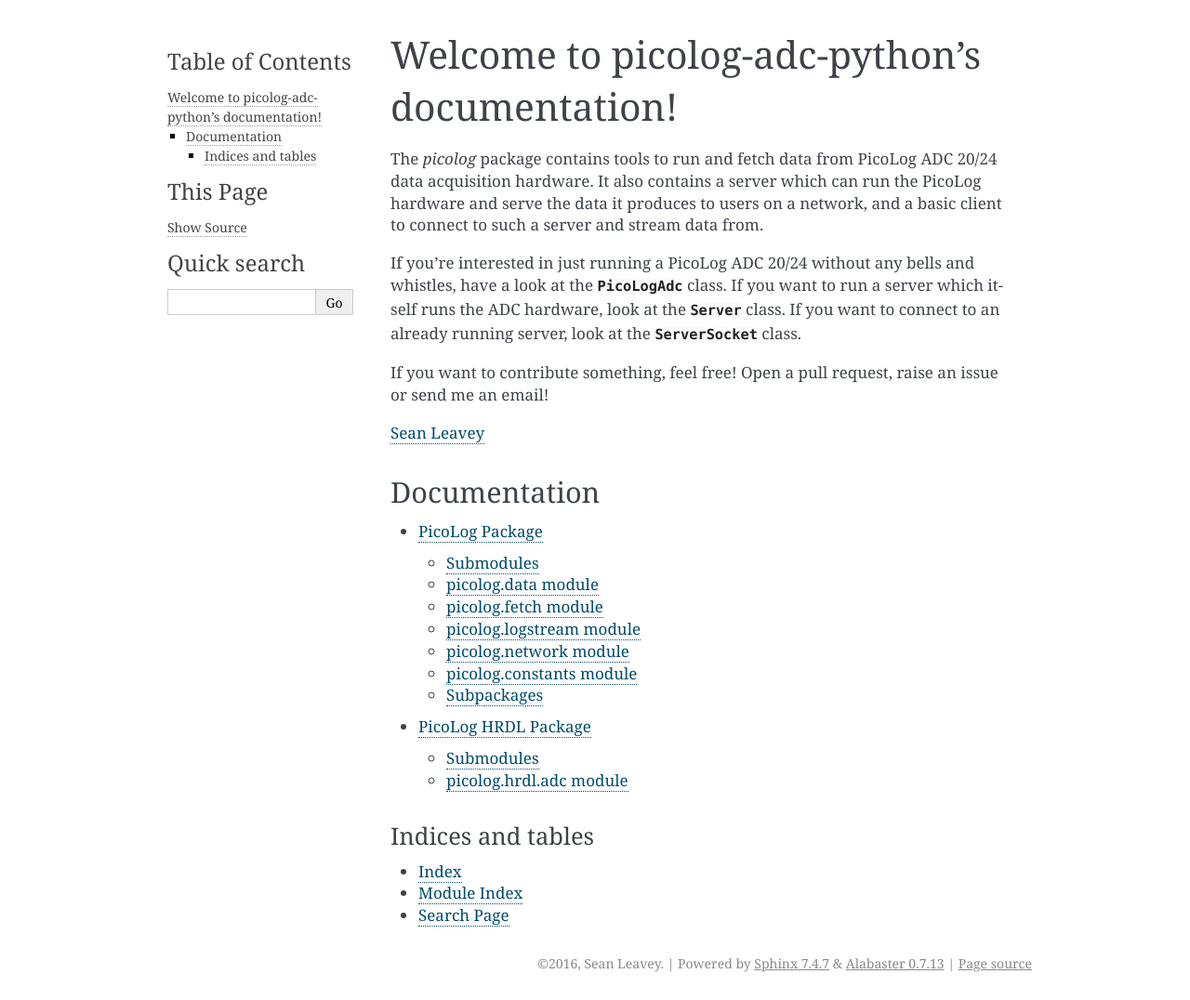
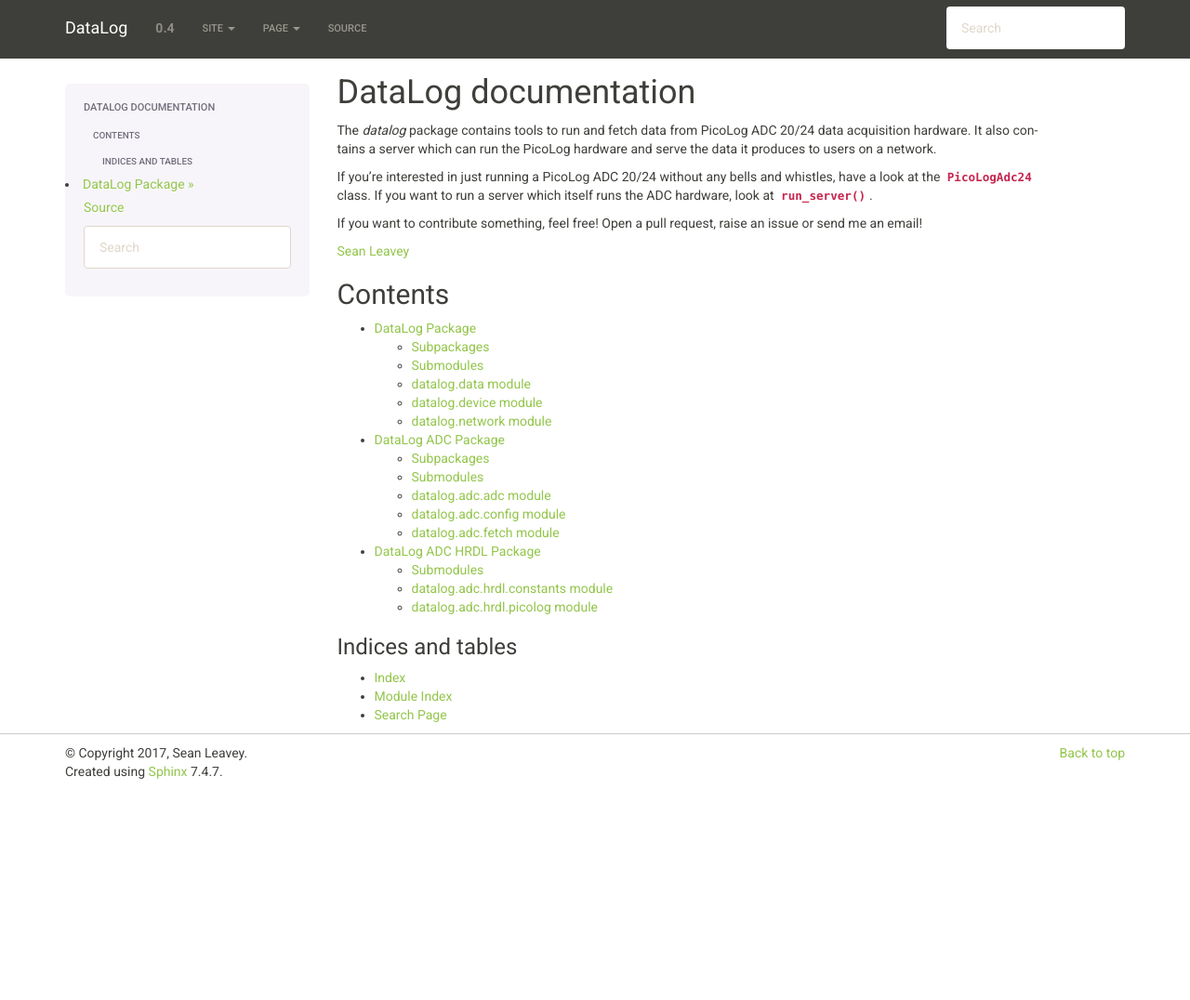
Before and after one commit to SeanDS/datalog, a Sphinx documentation site: the page built from doc/source/index.rst, in a window 1280 px wide and 1076 px high. Shown: the whole window at 93% size. Built offline with Sphinx 7.4.7, drawn with Linux system fonts in a browser that asks for light colours.

Commit message:
Documentation updates

```diff
--- a/doc/source/conf.py
+++ b/doc/source/conf.py
@@ -16,6 +16,9 @@
 import os
 import shlex
 
+import datalog
+import sphinx_bootstrap_theme
+
 # If extensions (or modules to document with autodoc) are in another directory,
 # add these directories to sys.path here. If the directory is relative to the
 # documentation root, use os.path.abspath to make it absolute, like shown here.
@@ -31,7 +34,7 @@
 # ones.
 extensions = [
     'sphinx.ext.autodoc',
-    'sphinx.ext.viewcode',
+    'sphinx.ext.viewcode'
 ]
 
 # Add any paths that contain templates here, relative to this directory.
@@ -49,18 +52,18 @@
 master_doc = 'index'
 
 # General information about the project.
-project = u'picolog-adc-python'
-copyright = u'2016, Sean Leavey'
-author = u'Sean Leavey'
+project = 'DataLog'
+copyright = '2017, Sean Leavey'
+author = 'Sean Leavey'
 
 # The version info for the project you're documenting, acts as replacement for
 # |version| and |release|, also used in various other places throughout the
 # built documents.
 #
 # The short X.Y version.
-version = u'0.5'
+version = datalog.__version__
 # The full version, including alpha/beta/rc tags.
-release = u'0.5'
+release = '0.5'
 
 # The language for content autogenerated by Sphinx. Refer to documentation
 # for a list of supported languages.
@@ -111,7 +114,8 @@
 
 # The theme to use for HTML and HTML Help pages.  See the documentation for
 # a list of builtin themes.
-html_theme = 'alabaster'
+html_theme = 'bootstrap'
+html_theme_path = sphinx_bootstrap_theme.get_html_theme_path()
 
 # Theme options are theme-specific and customize the look and feel of a theme
 # further.  For a list of options available for each theme, see the
@@ -203,7 +207,19 @@
 #html_search_scorer = 'scorer.js'
 
 # Output file base name for HTML help builder.
-htmlhelp_basename = 'picolog-adc-pythondoc'
+htmlhelp_basename = 'DataLog'
+
+# -- Options for Bootstrap theme ------------------------------------------
+
+html_theme_options = {
+    # Bootswatch (http://bootswatch.com/) theme.
+    #
+    # Render the next and previous page links in navbar. (Default: true)
+    'navbar_sidebarrel': False,
+    # Options are nothing (default) or the name of a valid theme
+    # such as "cosmo" or "sandstone".
+    'bootswatch_theme': "sandstone"
+}
 
 # -- Options for LaTeX output ---------------------------------------------
 
@@ -225,8 +241,8 @@
 # (source start file, target name, title,
 #  author, documentclass [howto, manual, or own class]).
 latex_documents = [
-  (master_doc, 'picolog-adc-python.tex', u'picolog-adc-python Documentation',
-   u'Sean Leavey', 'manual'),
+  (master_doc, 'datalog.tex', 'DataLog Documentation',
+   'Sean Leavey', 'manual'),
 ]
 
 # The name of an image file (relative to this directory) to place at the top of
@@ -255,7 +271,7 @@
 # One entry per manual page. List of tuples
 # (source start file, name, description, authors, manual section).
 man_pages = [
-    (master_doc, 'picolog-adc-python', u'picolog-adc-python Documentation',
+    (master_doc, 'DataLog', 'DataLog Documentation',
      [author], 1)
 ]
 
@@ -269,8 +285,8 @@
 # (source start file, target name, title, author,
 #  dir menu entry, description, category)
 texinfo_documents = [
-  (master_doc, 'picolog-adc-python', u'picolog-adc-python Documentation',
-   author, 'picolog-adc-python', 'One line description of project.',
+  (master_doc, 'DataLog', 'DataLog Documentation',
+   author, 'DataLog', 'One line description of project.',
    'Miscellaneous'),
 ]
 
--- a/doc/source/index.rst
+++ b/doc/source/index.rst
@@ -1,22 +1,29 @@
-Welcome to picolog-adc-python's documentation!
-======================================
+DataLog documentation
+=====================
 
-The `picolog` package contains tools to run and fetch data from PicoLog ADC 20/24 data acquisition hardware. It also contains a server which can run the PicoLog hardware and serve the data it produces to users on a network, and a basic client to connect to such a server and stream data from.
+The `datalog` package contains tools to run and fetch data from PicoLog ADC
+20/24 data acquisition hardware. It also contains a server which can run the
+PicoLog hardware and serve the data it produces to users on a network.
 
-If you're interested in just running a PicoLog ADC 20/24 without any bells and whistles, have a look at the :class:`~picolog.hrdl.adc.PicoLogAdc` class. If you want to run a server which itself runs the ADC hardware, look at the :class:`~picolog.network.Server` class. If you want to connect to an already running server, look at the :class:`~picolog.network.ServerSocket` class.
+If you're interested in just running a PicoLog ADC 20/24 without any bells and
+whistles, have a look at the :class:`~datalog.adc.hrdl.picolog.PicoLogAdc24`
+class. If you want to run a server which itself runs the ADC hardware, look at
+:meth:`~datalog.network.run_server`.
 
-If you want to contribute something, feel free! Open a pull request, raise an issue or send me an email!
+If you want to contribute something, feel free! Open a pull request, raise an
+issue or send me an email!
 
 `Sean Leavey <https://github.com/SeanDS>`_
 
-Documentation
--------------
+Contents
+--------
 
 .. toctree::
    :maxdepth: 2
 
-   picolog
-   picolog.hrdl
+   datalog
+   datalog.adc
+   datalog.adc.hrdl
 
 Indices and tables
 ******************
--- a/doc/source/picolog.hrdl.rst
+++ /dev/null
@@ -1,13 +0,0 @@
-PicoLog HRDL Package
-====================
-
-Submodules
-----------
-
-picolog.hrdl.adc module
------------------------
-
-.. automodule:: picolog.hrdl.adc
-    :members:
-    :undoc-members:
-    :show-inheritance:
```
Also changed, not shown: doc/source/datalog.adc.hrdl.rst (added, +21 -0 lines), doc/source/datalog.adc.rst (added, +36 -0 lines), doc/source/datalog.rst (added, +49 -0 lines), doc/source/picolog.rst (deleted, +0 -52 lines), 4 other files.
